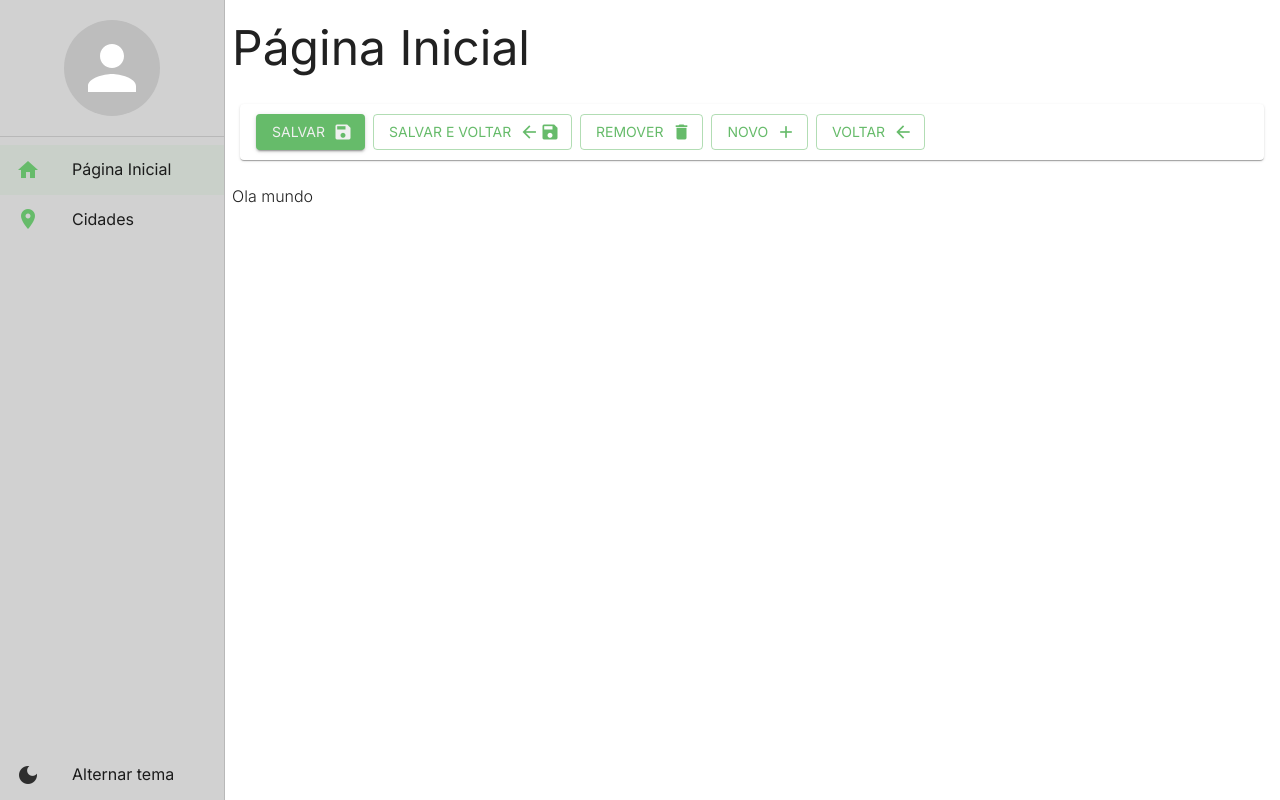
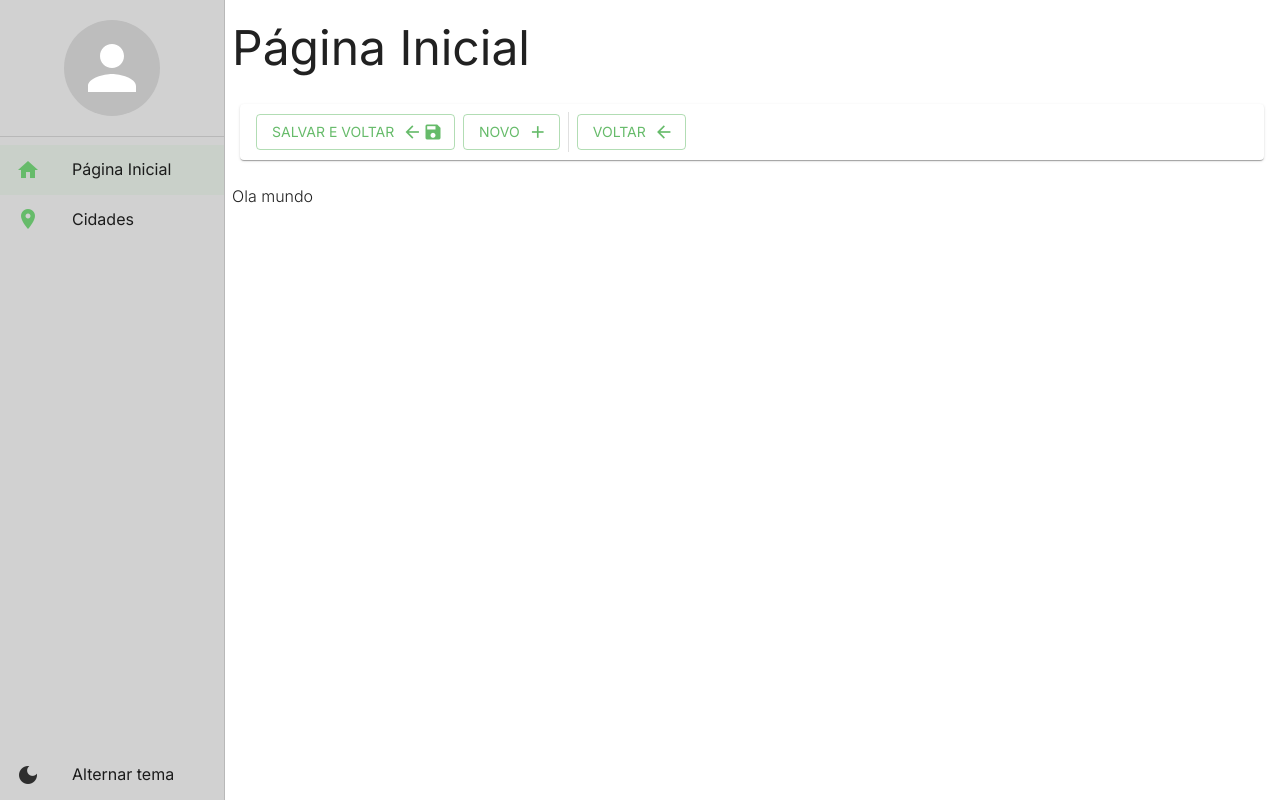
Before and after one commit to hashiraofcode/crm-comerce-sys, a React (Vite) app: page /pagina-inicial in a window 1280 px wide. Built offline with nearby package versions, Linux system fonts and the light colour scheme.

Commit message:
Feat: configures the responsiveness of detail tools

```diff
--- a/src/components/detailsTool.tsx
+++ b/src/components/detailsTool.tsx
@@ -1,14 +1,24 @@
 // MUI
-import { Box, Button, Icon, Paper, useTheme, Skeleton } from '@mui/material'
+import {
+  Box,
+  Button,
+  Icon,
+  Paper,
+  useTheme,
+  Skeleton,
+  Typography,
+  Divider,
+  useMediaQuery,
+} from '@mui/material'
 // TYPES
 import type { DetailsToolsProps } from '@/types'
 
 export const DetailsToll = ({
   displayAddButton = true,
   displayBackButton = true,
-  displayDeleteButton = true,
+  displayDeleteButton = false,
   displaySaveAndBackButton = true,
-  displaySaveButton = true,
+  displaySaveButton = false,
   onClickAddButton,
   onClickBackButton,
   onClickDeleteButton,
@@ -22,6 +32,8 @@ export const DetailsToll = ({
   displaySaveButtonCarregando = false,
 }: DetailsToolsProps) => {
   const theme = useTheme()
+  const smDouwn = useMediaQuery(theme.breakpoints.down('sm'))
+  const mdDouwn = useMediaQuery(theme.breakpoints.down('md'))
   return (
     <Box
       component={Paper}
@@ -44,13 +56,24 @@ export const DetailsToll = ({
           }}
           endIcon={<Icon>save</Icon>}
         >
+          <Typography
+            variant="button"
+            sx={{
+              whiteSpace: 'nowrap',
+              textOverflow: 'ellipsis',
+              overflow: 'hidden',
+            }}
+          >
             Salvar
+          </Typography>
         </Button>
       )}
 
       {displaySaveButtonCarregando && <Skeleton width={110} height={68} />}
 
-      {displaySaveAndBackButton && !displaySaveAndBackButtonCarregando && (
+      {displaySaveAndBackButton &&
+        !displaySaveAndBackButtonCarregando &&
+        !mdDouwn && (
           <Button
             variant="outlined"
             onClick={() => {
@@ -70,11 +93,20 @@ export const DetailsToll = ({
               </Box>
             }
           >
+            <Typography
+              variant="button"
+              sx={{
+                whiteSpace: 'nowrap',
+                textOverflow: 'ellipsis',
+                overflow: 'hidden',
+              }}
+            >
               Salvar e voltar
+            </Typography>
           </Button>
         )}
 
-      {displaySaveAndBackButtonCarregando && (
+      {displaySaveAndBackButtonCarregando && !mdDouwn && (
         <Skeleton width={205} height={68} />
       )}
 
@@ -86,13 +118,22 @@ export const DetailsToll = ({
           }}
           endIcon={<Icon>delete</Icon>}
         >
+          <Typography
+            variant="button"
+            sx={{
+              whiteSpace: 'nowrap',
+              textOverflow: 'ellipsis',
+              overflow: 'hidden',
+            }}
+          >
             Remover
+          </Typography>
         </Button>
       )}
 
       {displayDeleteButtonCarregando && <Skeleton width={125} height={68} />}
 
-      {displayAddButton && !displayAddButtonCarregando && (
+      {displayAddButton && !displayAddButtonCarregando && !smDouwn && (
         <Button
           variant="outlined"
           onClick={() => {
@@ -100,11 +141,28 @@ export const DetailsToll = ({
           }}
           endIcon={<Icon>add</Icon>}
         >
+          <Typography
+            variant="button"
+            sx={{
+              whiteSpace: 'nowrap',
+              textOverflow: 'ellipsis',
+              overflow: 'hidden',
+            }}
+          >
             {textButton}
+          </Typography>
         </Button>
       )}
 
-      {displayAddButtonCarregando && <Skeleton width={99} height={68} />}
+      {displayAddButtonCarregando && !smDouwn && (
+        <Skeleton width={99} height={68} />
+      )}
+
+      {displayBackButton &&
+        ((displayAddButton && !smDouwn) ||
+          displayDeleteButton ||
+          (displaySaveAndBackButton && !mdDouwn) ||
+          displaySaveButton) && <Divider orientation="vertical" />}
 
       {displayBackButton && !displayBackButtonCarregando && (
         <Button
@@ -114,7 +172,16 @@ export const DetailsToll = ({
           }}
           endIcon={<Icon>arrow_back</Icon>}
         >
+          <Typography
+            variant="button"
+            sx={{
+              whiteSpace: 'nowrap',
+              textOverflow: 'ellipsis',
+              overflow: 'hidden',
+            }}
+          >
             Voltar
+          </Typography>
         </Button>
       )}
       {displayBackButtonCarregando && <Skeleton width={110} height={68} />}
```
Lines whose indentation alone changed are shown as unchanged.
